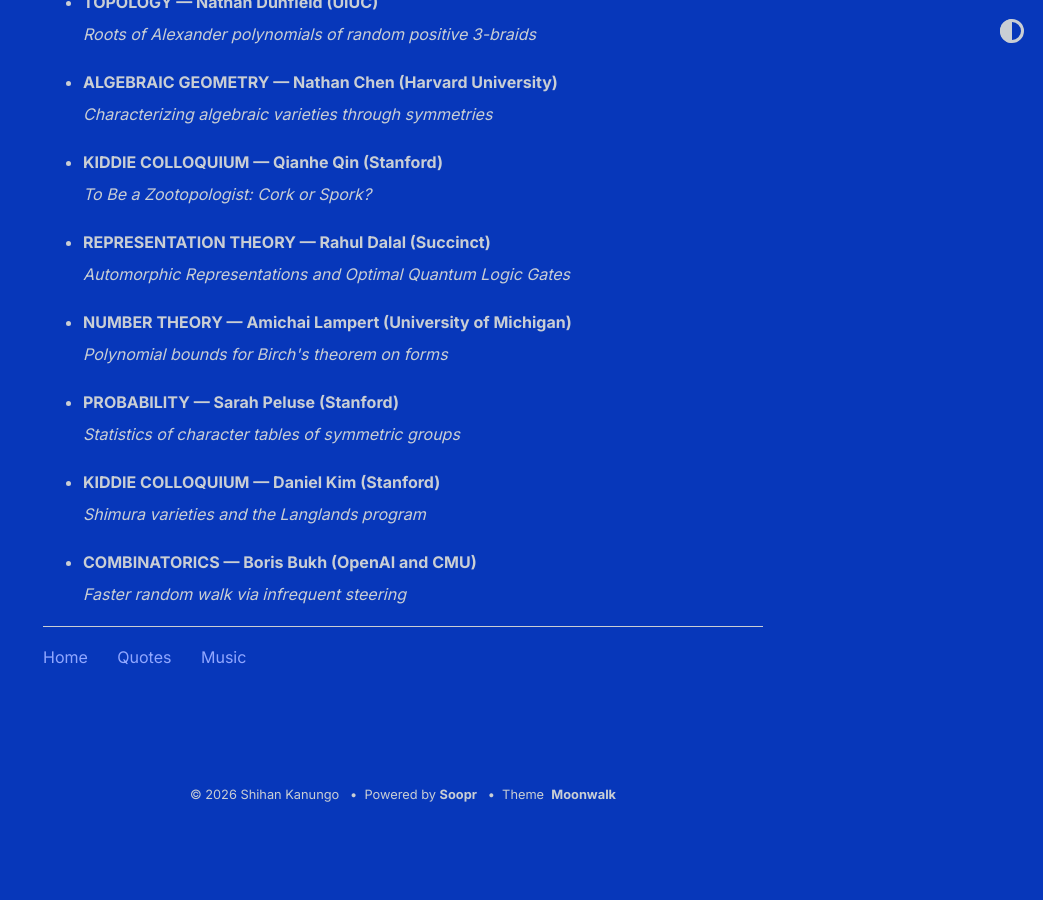
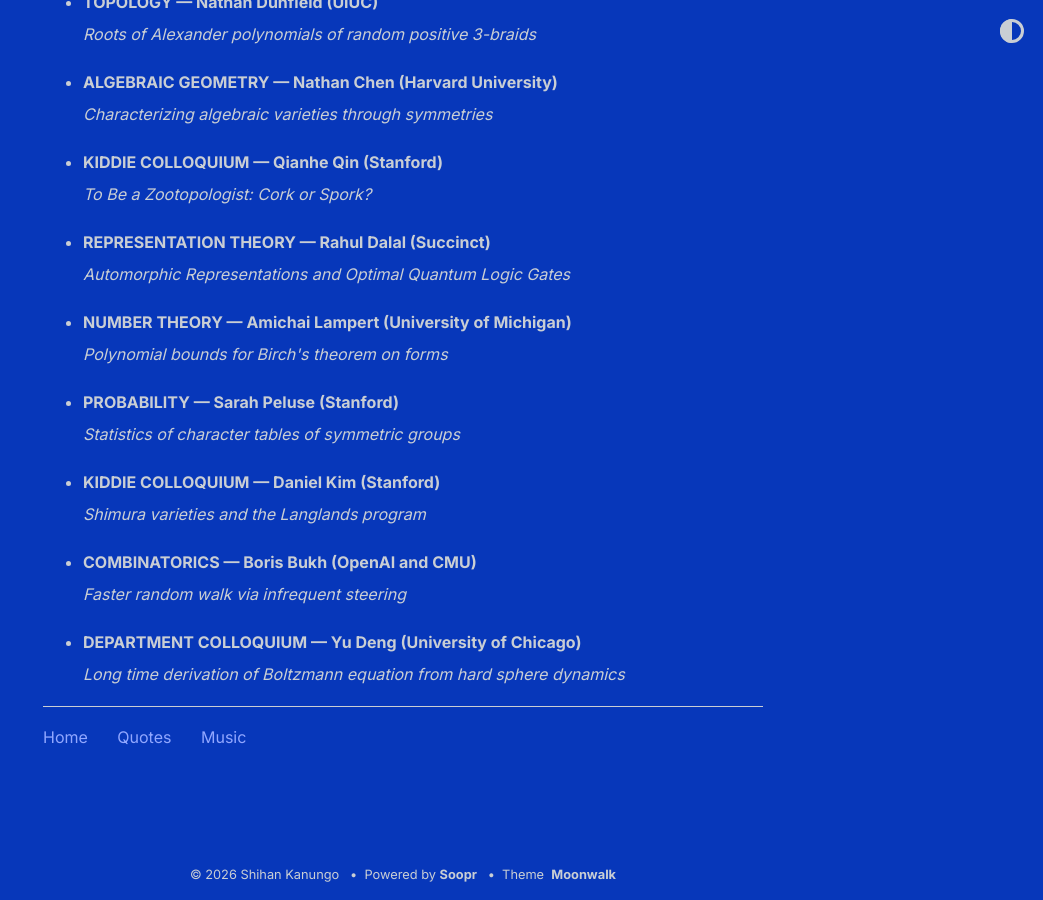
Before and after one commit to shihankanungo/shihankanungo.github.io, a Jekyll site: the page built from math-talks.md, in a window 1280 px wide and 900 px high, scrolled down 2015 px. Shown: the whole window, without its empty margins (237-1280 px from the left). Built offline with Jekyll 4.4.1, drawn with Linux system fonts in a browser that asks for light colours; before the commit the page ends 2835 px from its top, so only the background shows below that.

Commit message:
Update math-talks.md

```diff
--- a/math-talks.md
+++ b/math-talks.md
@@ -192,3 +192,11 @@ See [here](https://mathematics.stanford.edu/events/upcoming-events) for upcoming
   <small><img src="images/2026-05-14b.png" alt="May 14"></small>
 </details></li>
 </ul>
+
+<ul>
+<li><details>
+  <summary style="list-style: none;"><b>DEPARTMENT COLLOQUIUM &mdash; Yu Deng (University of Chicago)</b><br>
+    <i>Long time derivation of Boltzmann equation from hard sphere dynamics</i></summary>
+  <small><img src="images/2026-05-14c.png" alt="May 14"></small>
+</details></li>
+</ul>
```
